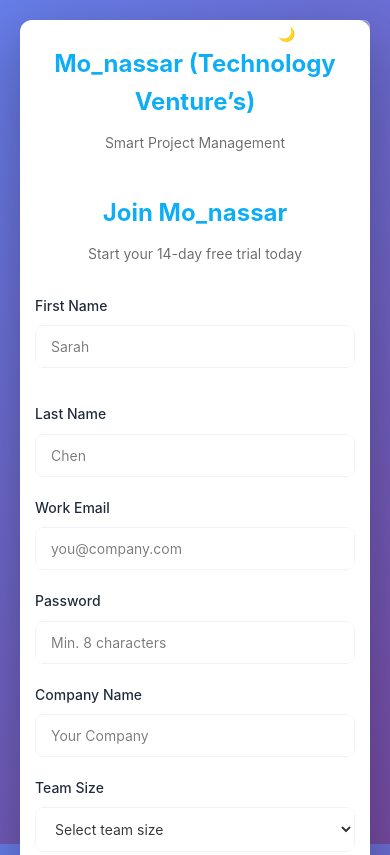
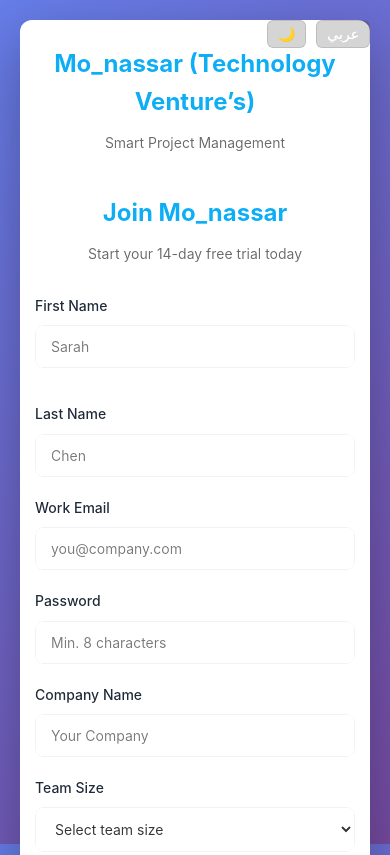
Before and after one commit to mazeneika2009/Mo_nassar-Technology-Venture-s-, a plain HTML site: page signup.html in a window 390 px wide. Shown: the top 855 px of the page. Drawn offline with Linux system fonts and the light colour scheme.

Commit message:
Add files via upload

```diff
--- a/signup.html
+++ b/signup.html
@@ -422,8 +422,8 @@
         left: 20px;
     }
     .btn-icon {
-        background: rgba(255, 255, 255, 0.2);
-        border: 1px solid rgba(255, 255, 255, 0.3);
+        background : rgba(255, 255, 255, 0.2);
+        border: 1px solid rgba(131, 131, 131, 0.3);
         border-radius: 6px;
         padding: 5px 10px;
         cursor: pointer;
@@ -480,6 +480,20 @@
             padding: 12px;
             font-size: 14px;
         }
+
+        .btn-icon {
+        background: rgba(0, 0, 0, 0.2);
+        border: 1px solid rgba(131, 131, 131, 0.3);
+        border-radius: 6px;
+        padding: 5px 10px;
+        cursor: pointer;
+        font-size: 14px;
+        color: white;
+        transition: all 0.3s;
+    }
+        .btn-icon:hover {
+        background-color: rgba(255, 255, 255, 0.4);
+    }
     }
 </style>
 
@@ -707,16 +721,14 @@
                 people3: "من 11 إلى 25 أشخاص",
                 people4: "من 25 إلى 50 شخصاً",
                 people5:"أكثر من 50 شخصاً"
-
-people5: "أكثر من 50 شخصاً",
             }
         };
 
         function toggleTheme() {
-            currentTheme = currentTheme === 'light' ? 'dark' : 'light';
-            localStorage.setItem('theme', currentTheme);
-            applyTheme(currentTheme);
-        }
+        currentTheme = currentTheme === "light" ? "dark" : "light";
+        localStorage.setItem("theme", currentTheme);
+        applyTheme(currentTheme);
+      }
 
         function applyTheme(theme) {
             document.documentElement.setAttribute('data-theme', theme);
```
